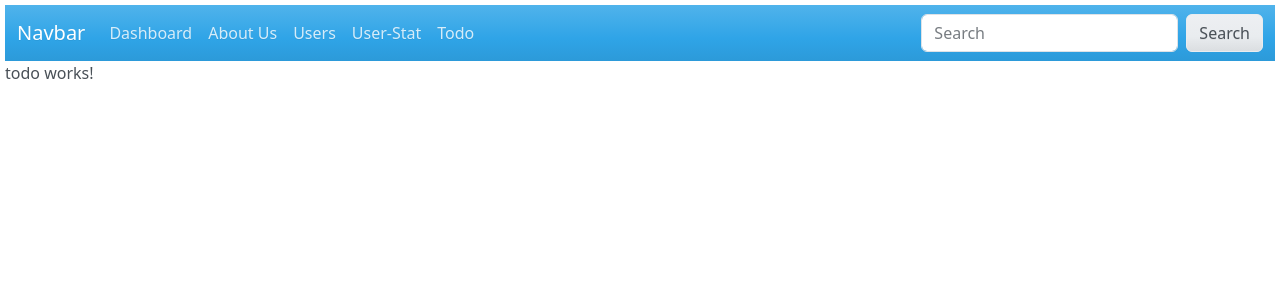
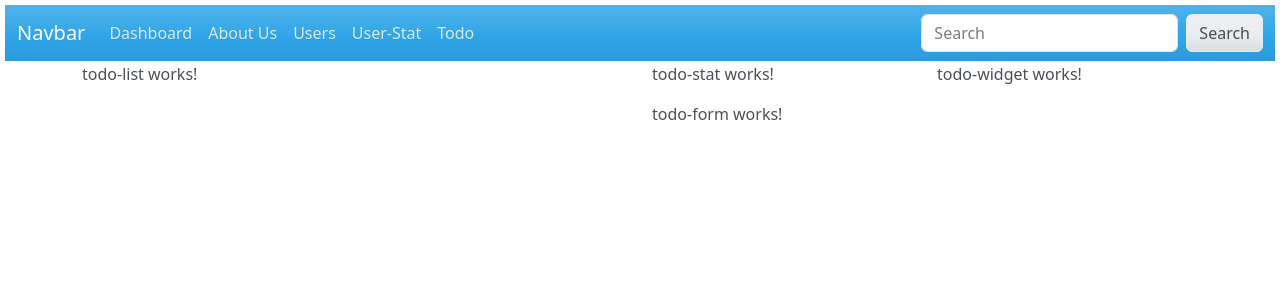
Before and after one commit to imtiyaz-hirani/angular-demo-prj, an Angular app: page /todo in a window 1280 px wide. Shown: the top 300 px of the page. Built offline with nearby package versions, Linux system fonts and the light colour scheme.

Commit message:
todo home component structure

```diff
--- a/src/app/todo/todo.component.html
+++ b/src/app/todo/todo.component.html
@@ -1 +1,24 @@
-<p>todo works!</p>
+<div class="container">
+
+  <div class="row">
+      <td class="col-md-6">
+          <app-todo-list></app-todo-list>
+      </td>
+      <td class="col-md-6">
+          <div class="row">
+            <div class="col-md-6">
+                <app-todo-stat></app-todo-stat>
+            </div>
+            <div class="col-md-6">
+                <app-todo-widget></app-todo-widget>
+            </div>
+          </div>
+          <div class="row">
+            <div class="col-md-12">
+                <app-todo-form></app-todo-form>
+            </div>
+          </div>
+      </td>
+  </div>
+
+</div>
```
